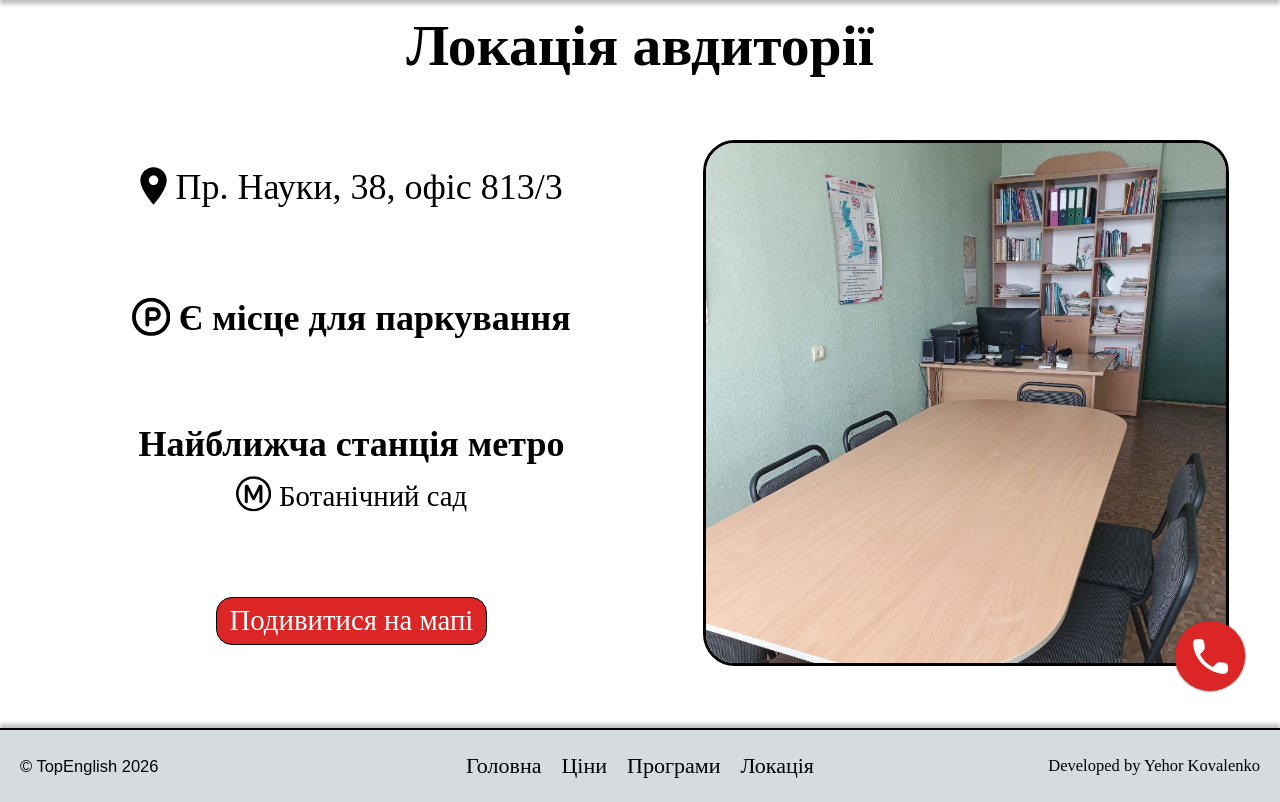
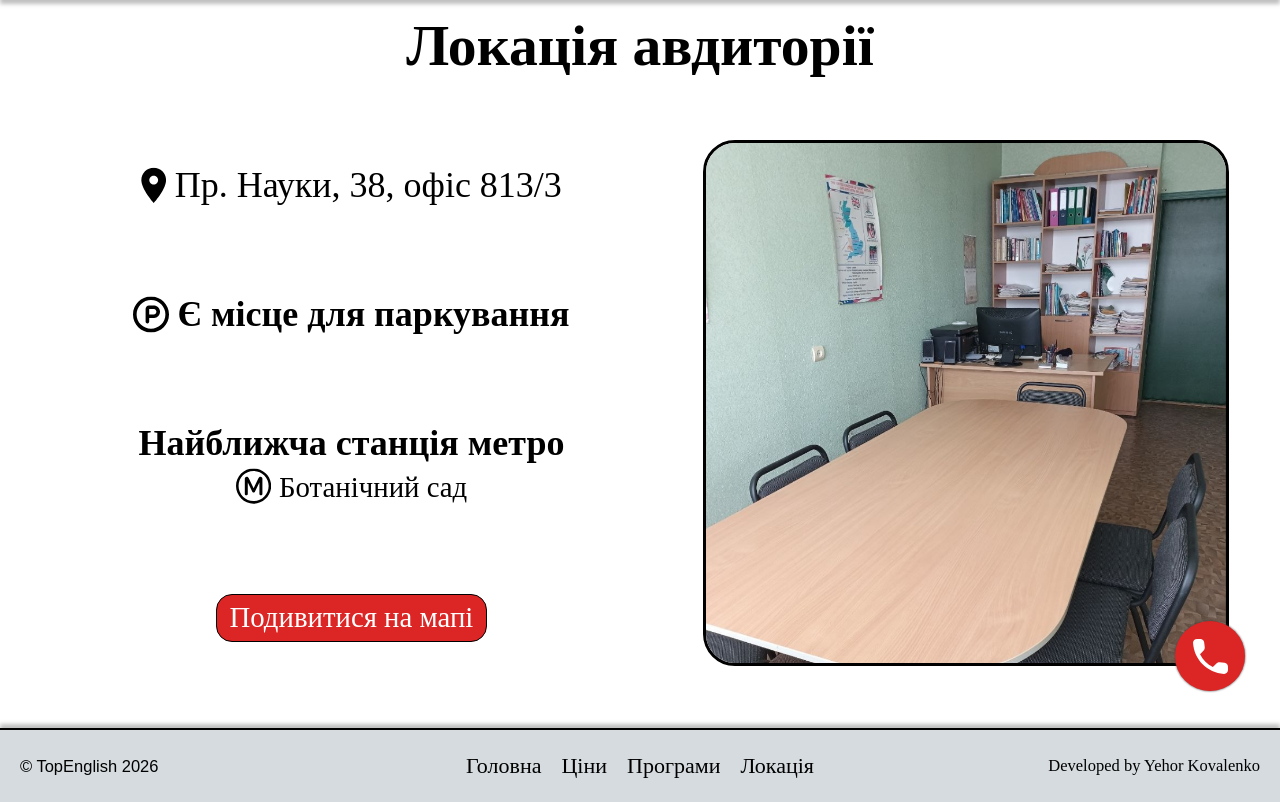
Before and after one commit to Flexshu/TopEnglish, a Flask app: page /location in a window 1280 px wide. Shown: the part 74-876 px from the top of the page. Run offline with Flask 3, Linux system fonts and the light colour scheme; some web fonts are replaced.

Commit message:
Adjusted location

```diff
--- a/static/styles/location.css
+++ b/static/styles/location.css
@@ -34,9 +34,10 @@ main{
                     align-items: center;
                     p{
                         svg{
-                            height: 3vw;
+                            height: 1em;
                             margin-right: 0.65vw;
-                            transform: translateY(15%);
+                            vertical-align: middle;
+                            transform: translateY(-10%);
                             path{
                                 fill: black;
                             }
```
